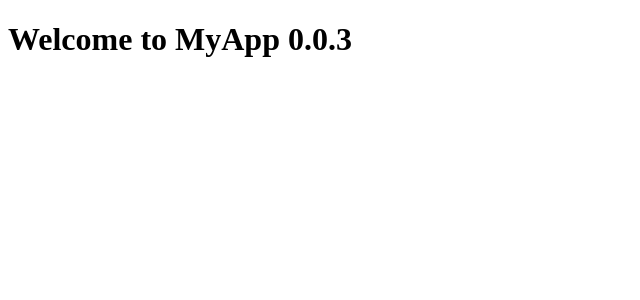
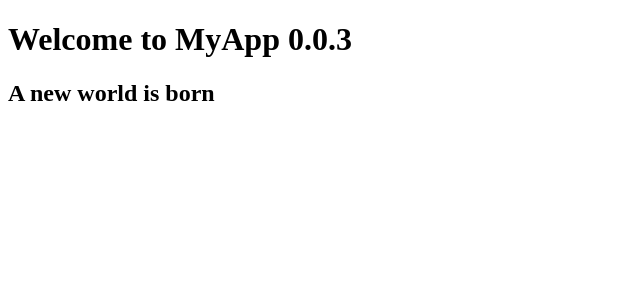
Before and after one commit to ThomasJunk/version, a SvelteKit app: page / in a window 1280 px wide. Shown: the top 300 px of the page, without its empty margins (0-640 px from the left). Built offline with nearby package versions, Linux system fonts and the light colour scheme.

Commit message:
new developed content

```diff
--- a/src/routes/+page.svelte
+++ b/src/routes/+page.svelte
@@ -3,3 +3,4 @@
 </script>
 
 <h1>Welcome to MyApp {version}</h1>
+<h2>A new world is born</h2>
```
